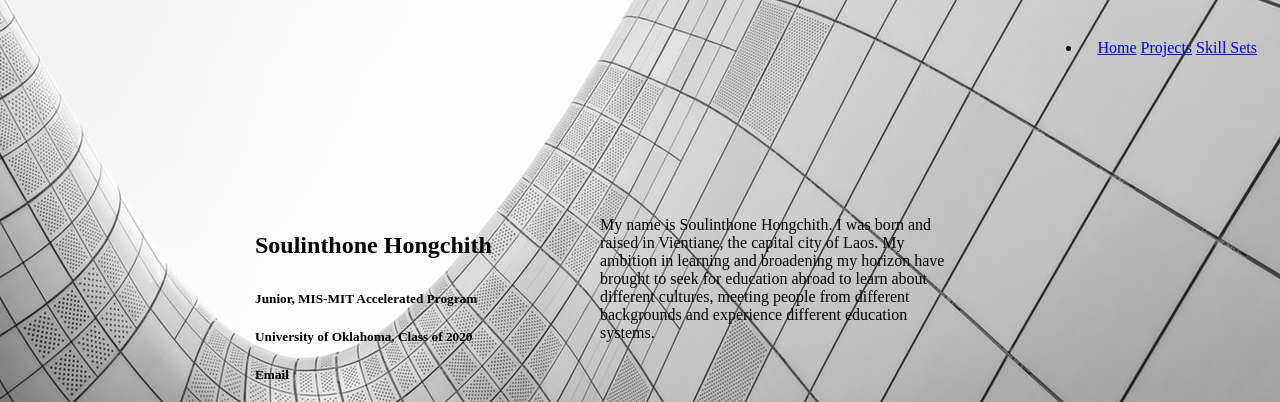
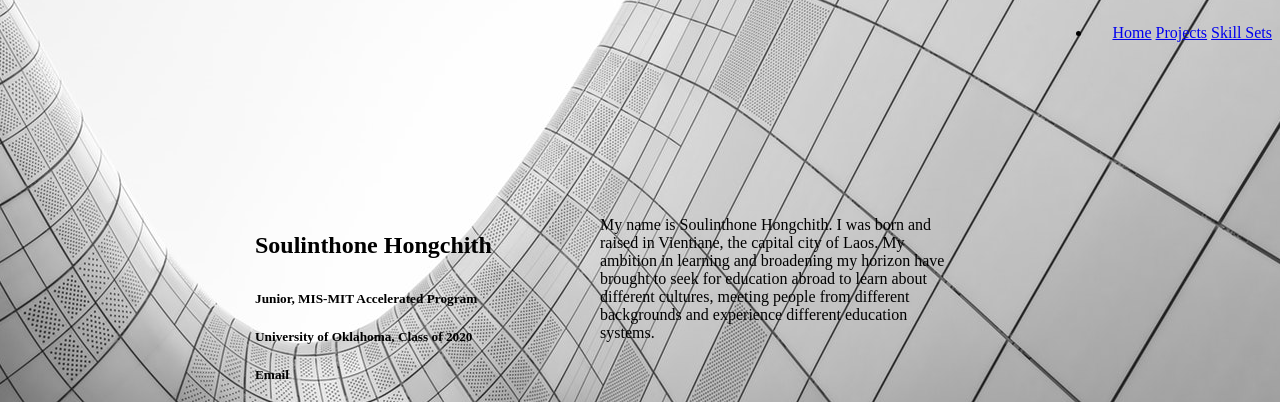
Before and after one commit to soulinthonehongchith/My-Resume, a plain HTML site: page about.html in a window 1280 px wide. Shown: the top 402 px of the page. Drawn offline with Linux system fonts and the light colour scheme; files that its build step writes are made by us from their sources; files whose address does not match are found by name.

Commit message:
Update aboutstyle.css

```diff
--- a/css/aboutstyle.css
+++ b/css/aboutstyle.css
@@ -10,7 +10,7 @@ ul {
 }
 
 li {
-    padding: 15px;
+    padding-left: 20px;
 }
 
 #wrap {
```
